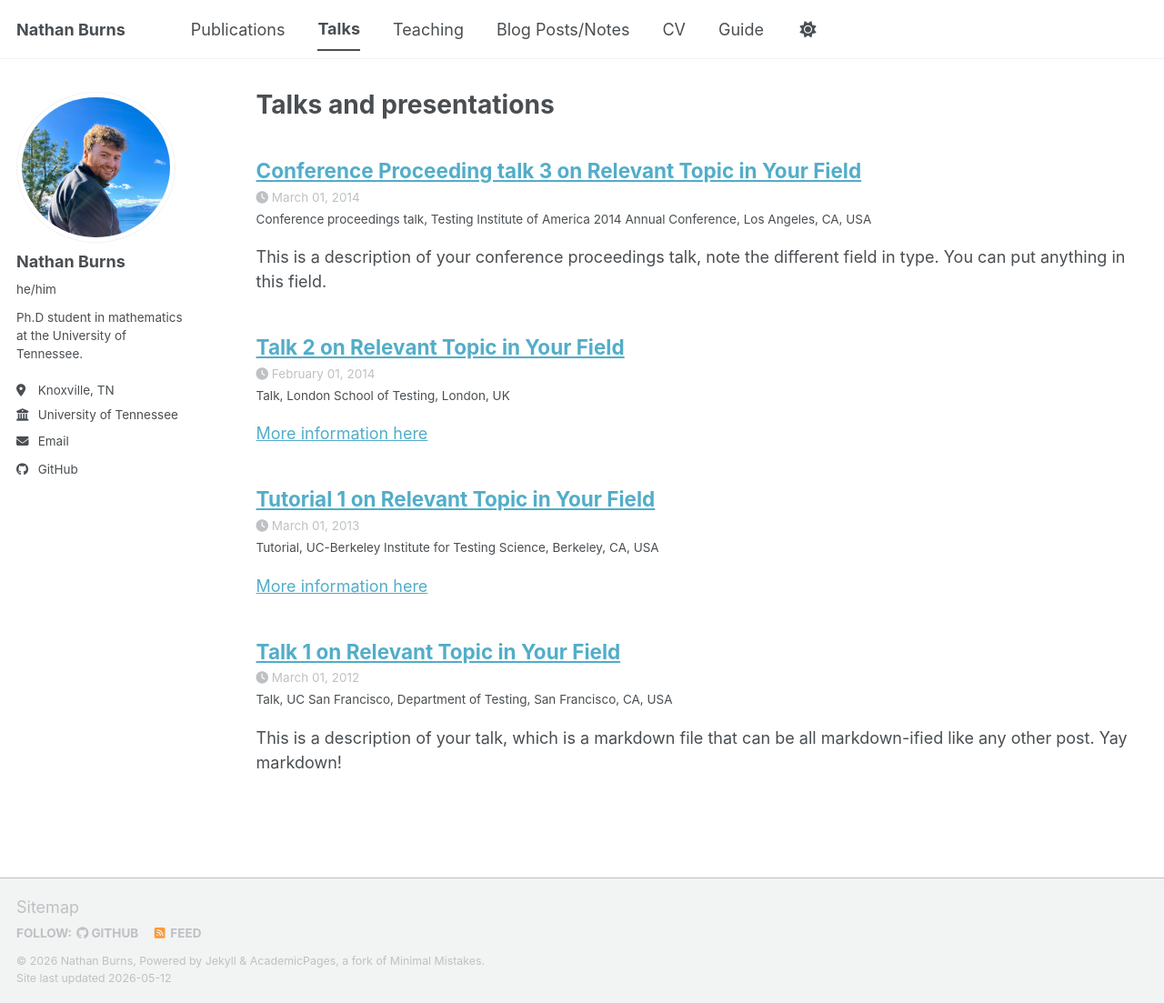
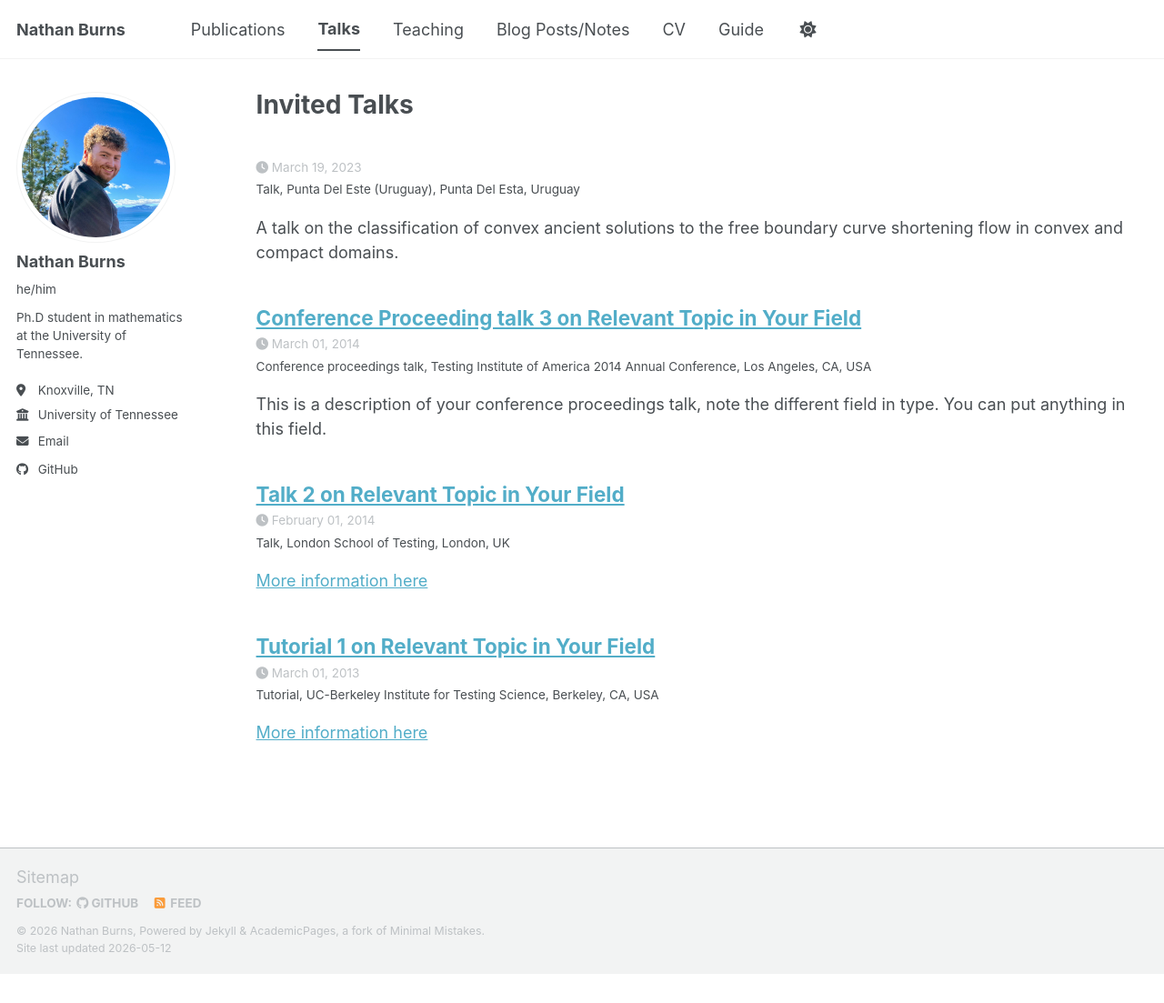
Before and after one commit to nathan-p-burns/nathan-p-burns.github.io, a Jekyll site: the page built from _pages/talks.html, in a window 1280 px wide and 1103 px high. Shown: the whole window at 91% size. Built offline with Jekyll 4.4.1, drawn with Linux system fonts in a browser that asks for light colours; a script bundle is joined from its source files by our own code; library files that are not in the unit come from our copies.

Commit message:
Test commit for talks tab

```diff
--- a/_pages/talks.html
+++ b/_pages/talks.html
@@ -1,6 +1,6 @@
 ---
 layout: archive
-title: "Talks and presentations"
+title: "Invited Talks"
 permalink: /talks/
 author_profile: true
 ---
--- a/_talks/2012-03-01-talk-1.md
+++ /dev/null
@@ -1,11 +0,0 @@
----
-title: "Talk 1 on Relevant Topic in Your Field"
-collection: talks
-type: "Talk"
-permalink: /talks/2012-03-01-talk-1
-venue: "UC San Francisco, Department of Testing"
-date: 2012-03-01
-location: "San Francisco, CA, USA"
----
-
-This is a description of your talk, which is a markdown file that can be all markdown-ified like any other post. Yay markdown!
--- /dev/null
+++ b/_talks/2023-03-19-talk-1.md
@@ -0,0 +1,11 @@
+---
+title: ""
+collection: talks
+type: "Talk"
+permalink: /talks/2023-03-19-talk-1
+venue: "Punta Del Este (Uruguay)"
+date: 2023-03-19
+location: "Punta Del Esta, Uruguay"
+---
+
+A talk on the classification of convex ancient solutions to the free boundary curve shortening flow in convex and compact domains.
```
Also changed, not shown: _publications/2025-06-04-convex-ancient-fbcsf-1.md (+2 -1 lines).
